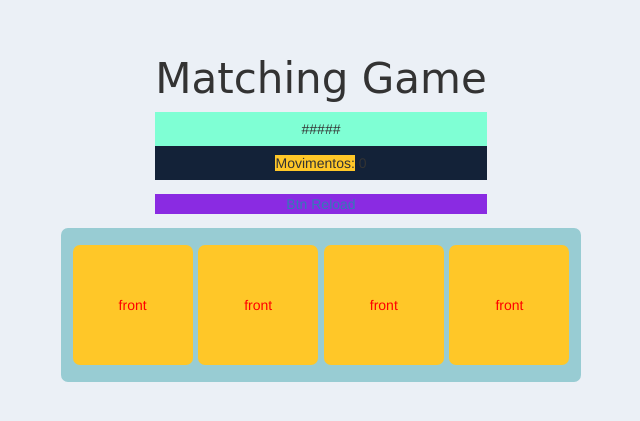
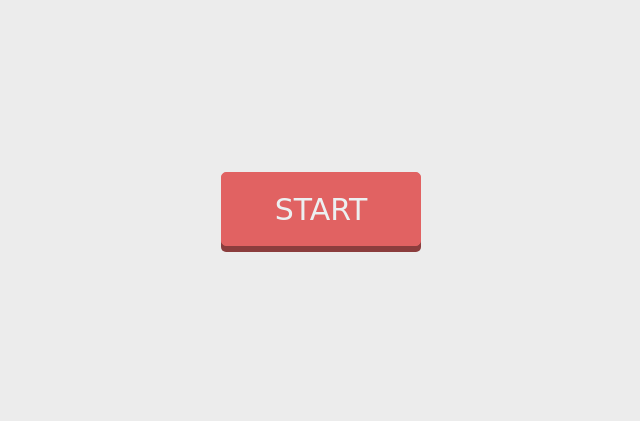
Before and after one commit to gustavocabralsouza/jogo-da-memoria, a plain HTML site: page index.html in a window 1280 px wide. Shown: the part 191-612 px from the top of the page, without its empty margins (319-959 px from the left). Drawn offline with nearby package versions, Linux system fonts and the light colour scheme; a web font is replaced by a local one.

Commit message:
add button Start

```diff
--- a/css/style.css
+++ b/css/style.css
@@ -28,6 +28,57 @@ body {
   background-color: #ebf0f6;
   padding: 1em;
 }
+
+/* start */
+.bk-start {
+  background: #ececec;
+  position: absolute;
+  top: 0;
+  left: 0;
+  right: 0;
+  bottom: 0;
+  z-index: 1;
+  display: flex;
+  justify-content: center;
+  flex-direction: column;
+}
+
+.bk-start .btn-start {
+  position:relative;
+  width: 100%;
+  max-width: 200px;
+  margin: 0 auto;
+  display: inline-block;
+  color: #ecf0f1;
+  text-decoration: none;
+  border-radius: 5px;
+  border: solid 1px #e16262;
+  background: #e16262;
+  text-align: center;
+  padding: 16px 18px 14px;
+
+  font-family: 'Cute Font', cursive;
+  font-size: 30px;
+  text-transform: uppercase;
+
+  -webkit-transition: all 0.1s;
+  -moz-transition: all 0.1s;
+  transition: all 0.1s;
+
+  -webkit-box-shadow: 0px 6px 0px #8b3d3d;
+  -moz-box-shadow: 0px 6px 0px #8b3d3d;
+  box-shadow: 0px 6px 0px #8b3d3d;
+
+}
+
+.bk-start .btn-start:active {
+  -webkit-box-shadow: 0px 2px 0px #8b3d3d;
+  -moz-box-shadow: 0px 2px 0px #8b3d3d;
+  box-shadow: 0px 2px 0px #8b3d3d;
+  position:relative;
+  top:4px;
+}
+
 
 /* header */
 .container-header {}
--- a/index.html
+++ b/index.html
@@ -15,6 +15,10 @@
 
 <body>
   <div class="main">
+    <!-- start -->
+    <div class="bk-start">
+      <a href="#" class="btn-start">Start</a>
+    </div>
     <!-- header -->
     <div class="container-header">
       <h1>Matching Game</h1>
```
